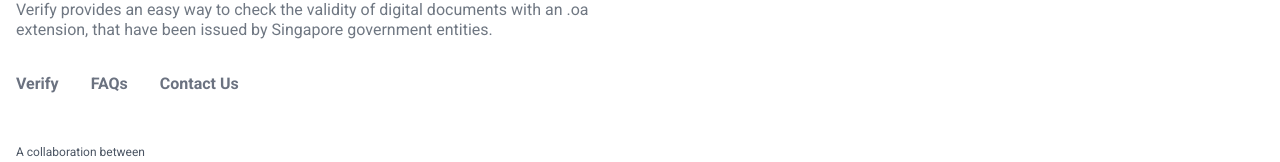
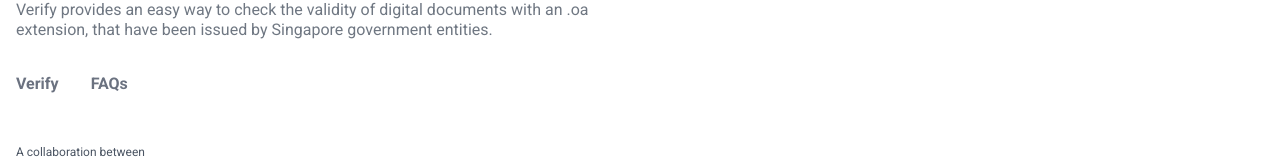
Before and after one commit to Open-Attestation/verify-ui, a Next.js app: page /verify in a window 1280 px wide. Shown: the part 916-1078 px from the top of the page. Built offline with nearby package versions, Linux system fonts and the light colour scheme; no server answers; what runtypes would draw is missing.

Commit message:
fix: disable contact us link

```diff
--- a/components/layout/Footer.tsx
+++ b/components/layout/Footer.tsx
@@ -24,9 +24,9 @@
           <Link href="/faq">
             <a className="text-gray-500 hover:text-gray-600">FAQs</a>
           </Link>
-          <a className="text-gray-500 hover:text-gray-600" href="mailto:OpenAttestation_Support@tech.gov.sg">
+          {/* <a className="text-gray-500 hover:text-gray-600" href="mailto:OpenAttestation_Support@tech.gov.sg">
             Contact Us
-          </a>
+          </a> */}
         </div>
         <div className="w-full block mt-12">
           <p className="text-gray-600 text-xs w-full">A collaboration between</p>
```
